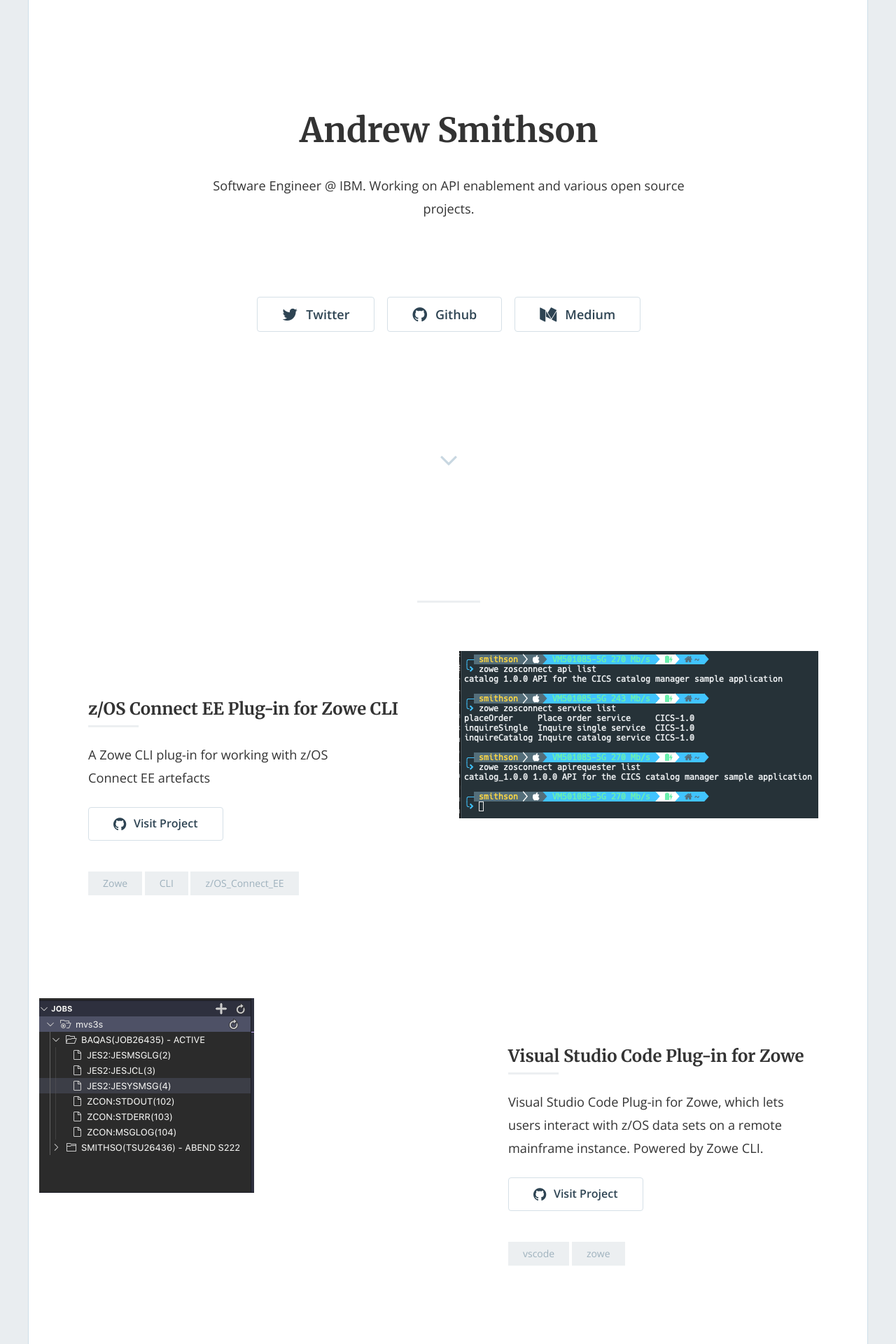
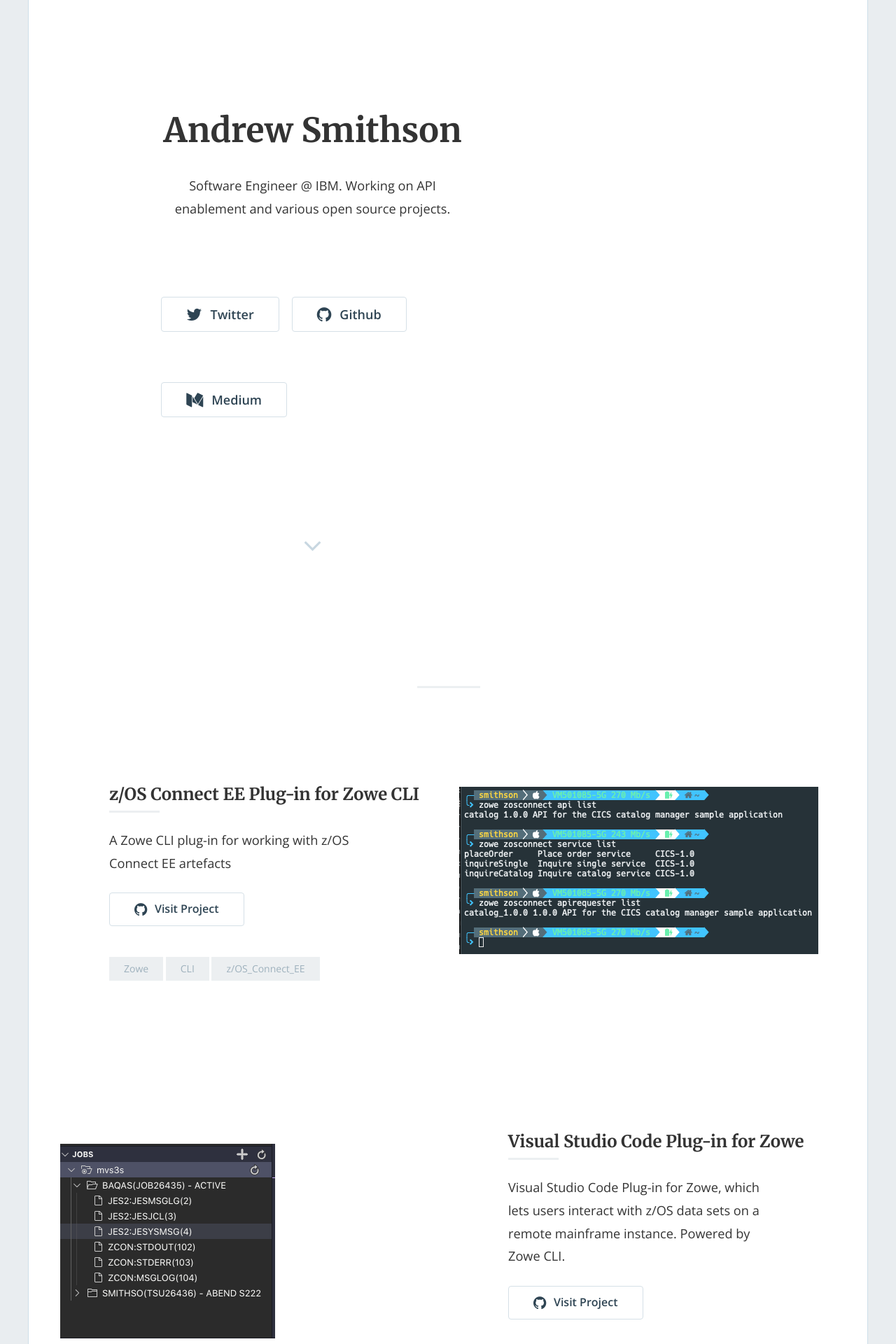
Before and after one commit to crshnburn/crshnburn.github.io, a Jekyll site: the page built from index.html, in a window 1280 px wide. Shown: the top 1920 px of the page at 70% size. Built offline with Jekyll 4.4.1, drawn with Linux system fonts in a browser that asks for light colours; nearby versions of some CDN libraries; the list of posts is cut into pages by our own code.

Commit message:
Vertically align images next to description

```diff
--- a/_includes/content-left.html
+++ b/_includes/content-left.html
@@ -2,11 +2,11 @@
 
   <div class="row">
 
-    <div class="col-xs-12 col-md-6">
+    <div class="col-xs-12 col-md-6 vertical-center">
       {% include post-content.html %}
     </div>
 
-    <div class="col-xs-12 col-md-6">
+    <div class="col-xs-12 col-md-6 vertical-center">
       {% include featured-image.html %}
     </div>
 
--- a/_includes/content-right.html
+++ b/_includes/content-right.html
@@ -2,11 +2,11 @@
 
   <div class="row">
 
-    <div class="col-xs-12 col-md-6">
+    <div class="col-xs-12 col-md-6 vertical-center">
       {% include featured-image.html %}
     </div>
 
-    <div class="col-xs-12 col-md-6">
+    <div class="col-xs-12 col-md-6 vertical-center">
       {% include post-content.html %}
     </div>
 
--- a/_includes/home-hero.html
+++ b/_includes/home-hero.html
@@ -2,7 +2,7 @@
 
   <div class="row">
 
-    <div class="col-md-12">
+    <div class="col-md-12 vertical-center">
 
       <div class="hero-container">
 
--- a/css/style.scss
+++ b/css/style.scss
@@ -212,6 +212,18 @@ button.btn, input.btn {
       margin: 2em 0;
     }
   }
+}
+
+.row
+{
+ height: 100%;
+ display: table-row;
+}
+.vertical-center
+{
+ display: table-cell;
+ float: none;
+ vertical-align: middle;
 }
 
 .section-title {
```
